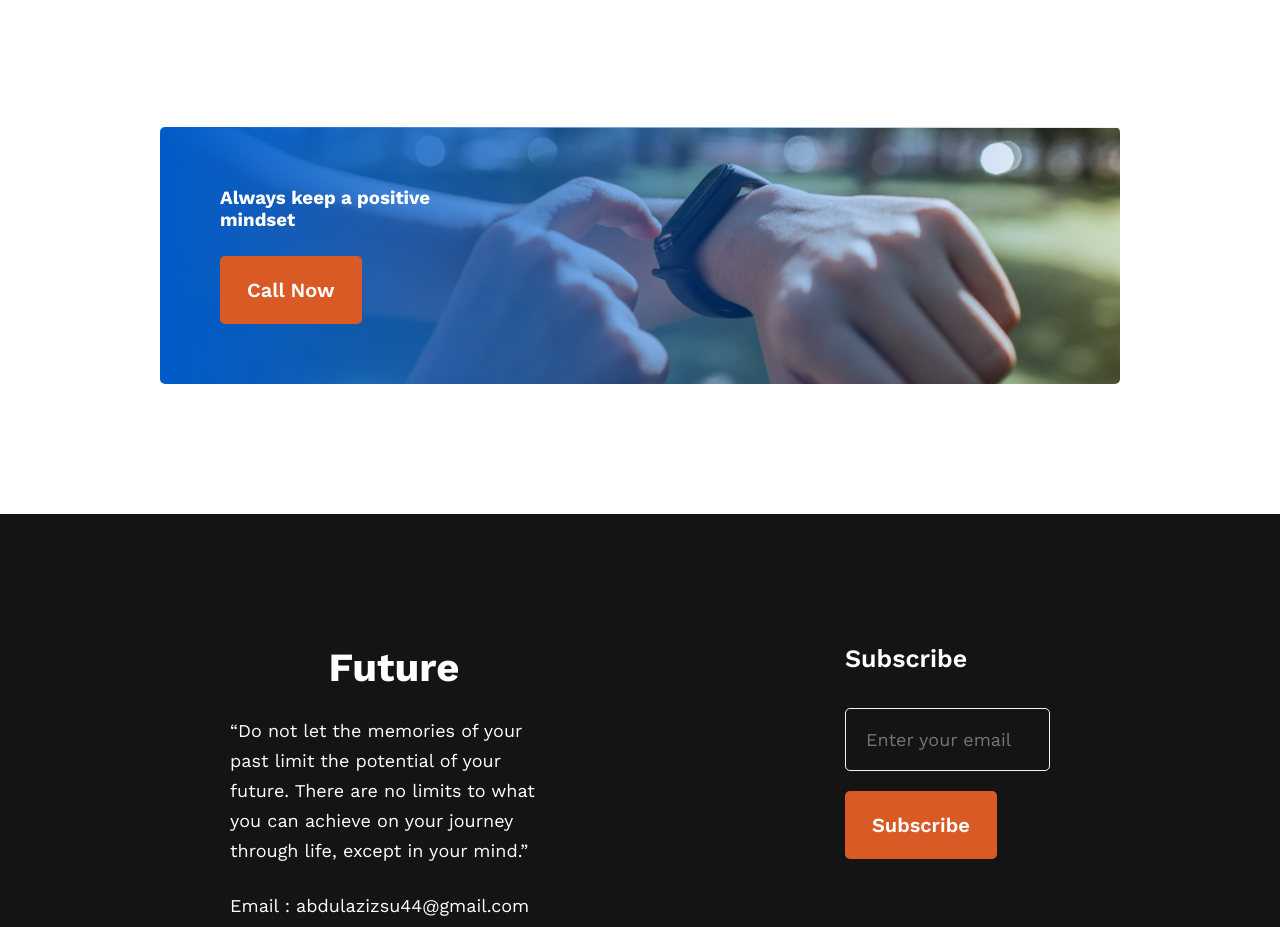
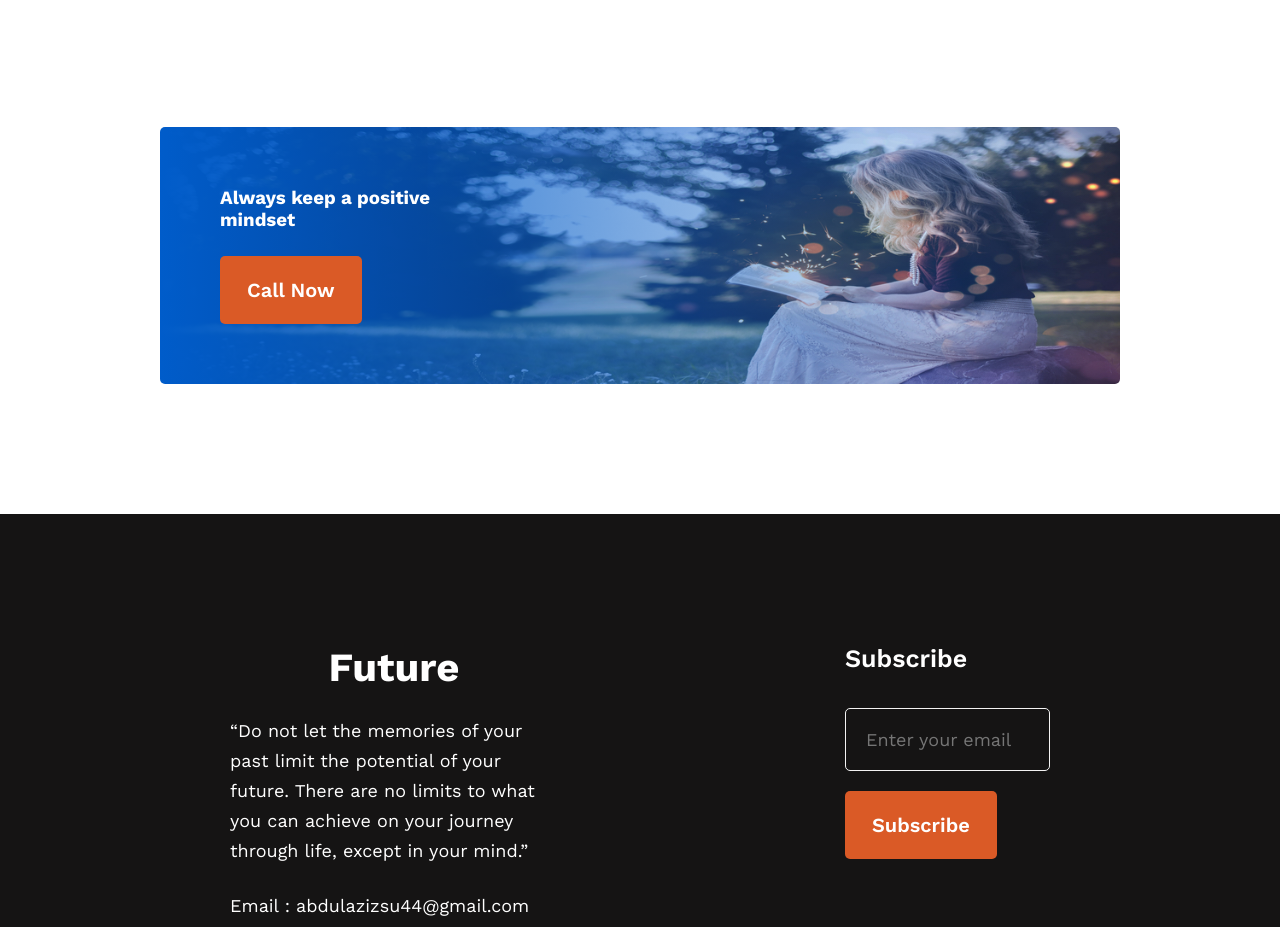
Before and after one commit to ma-aziz/first-assignment, a plain HTML site: page index.html in a window 1280 px wide. Shown: the part 2084-3011 px from the top of the page. Drawn offline with nearby package versions, Linux system fonts and the light colour scheme.

Commit message:
add file

```diff
--- a/css/style.css
+++ b/css/style.css
@@ -211,7 +211,7 @@ section {
 /* gradient section styles */
 #contact-us {
   background-image: linear-gradient(to right, #005cca, rgba(241, 91, 34, 0)),
-    url(../images/watch.png);
+    url(../images/study.jpg);
   background-repeat: no-repeat;
   background-size: cover;
   padding: 60px;
```
Also changed, not shown: images/study.jpg (added).
